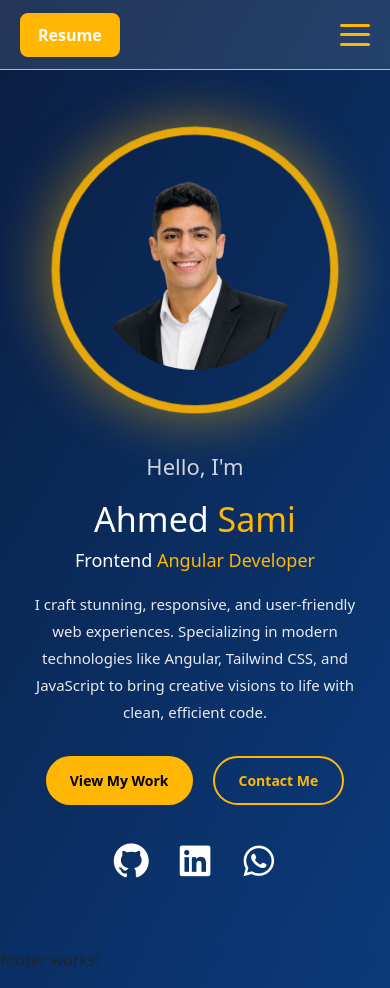
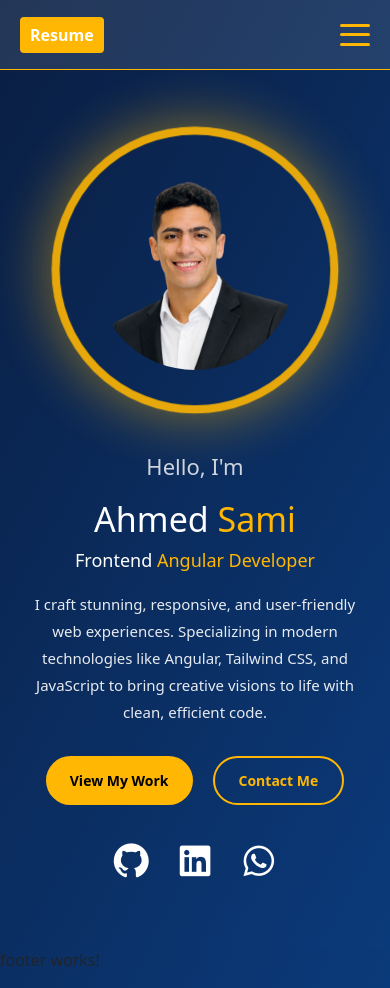
Before and after one commit to ahmed12v/MyPortflio, an Angular app: page /home in a window 390 px wide. Built offline with nearby package versions, Linux system fonts and the light colour scheme.

Commit message:
responsive

```diff
--- a/src/app/layouts/nav/nav.css
+++ b/src/app/layouts/nav/nav.css
@@ -129,4 +129,12 @@
   .navbar {
     padding: 0 20px;
   }
+  .resume-btn{
+  background-color: var(--secondary-color);
+  color:var(--font-color);
+  border: solid 2px var(--secondary-color) !important;
+  padding: 4px 8px;
+  border-radius: 4px;
+  font-weight: bold;
 }
+}
```
